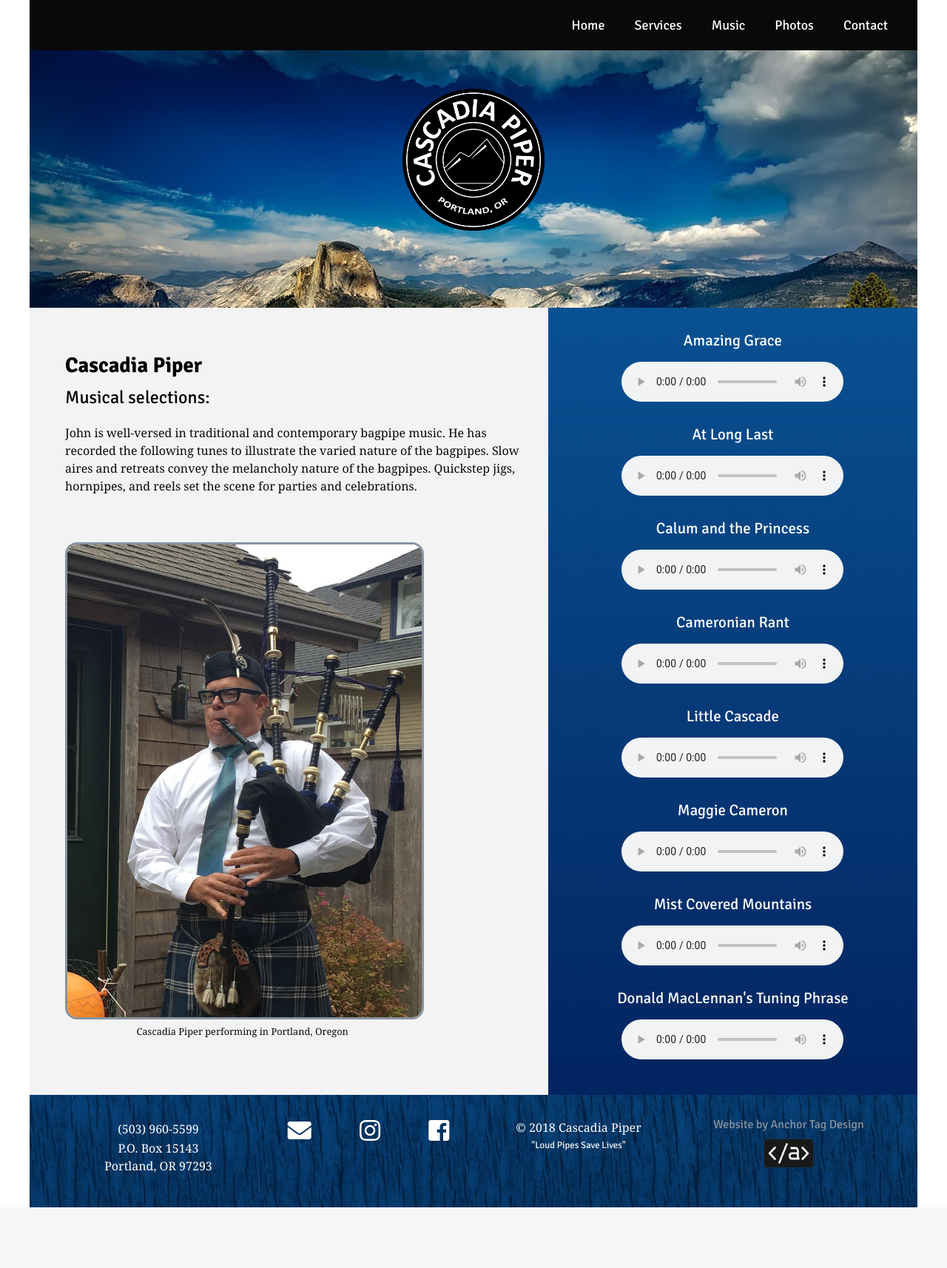
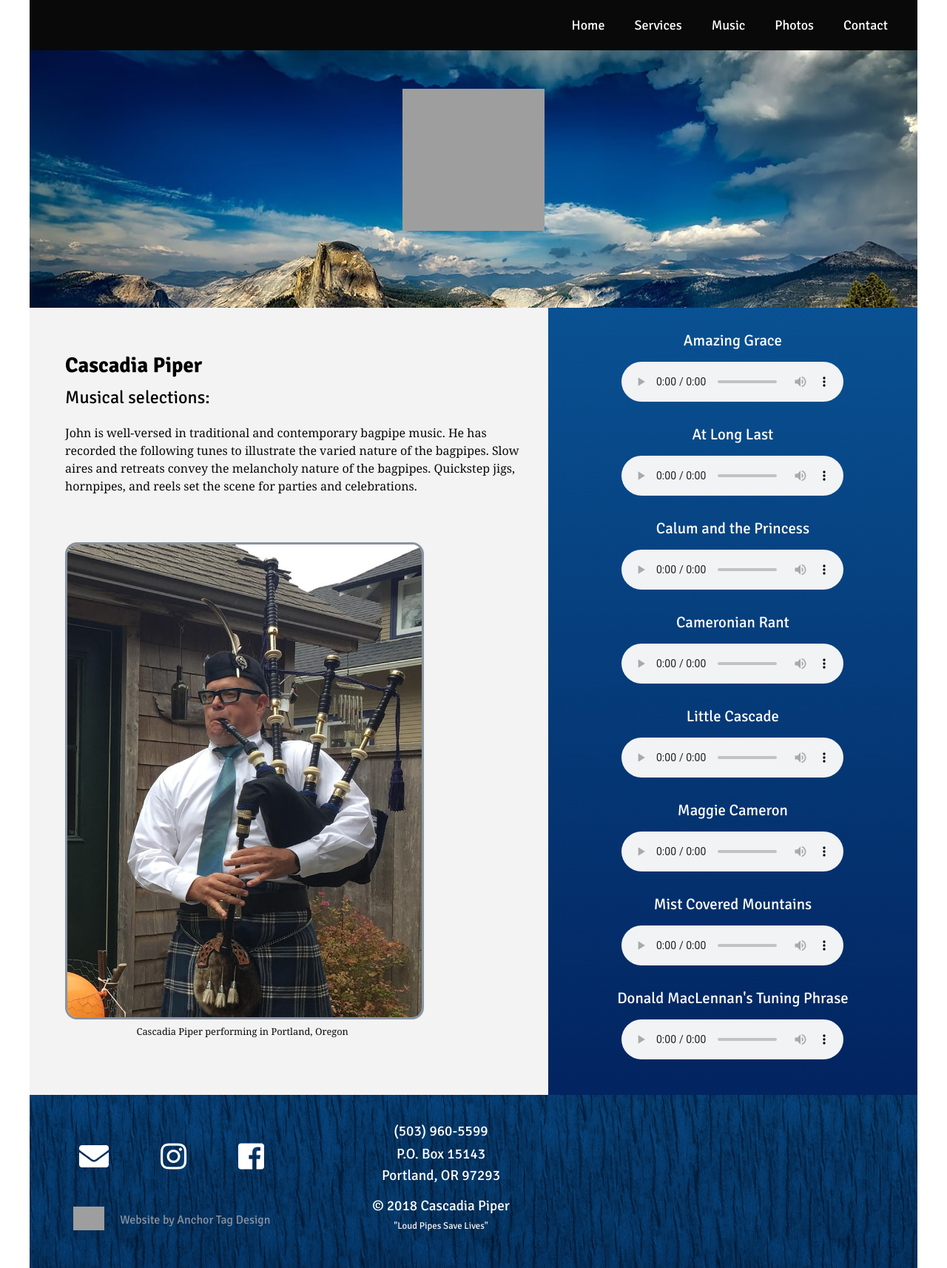
Before and after one commit to mariomax/Cascadia-Piper, a PHP site: page /includes/music.php in a window 1280 px wide. Shown: the whole page at 74% size. Before the commit the page ends 1632 px from the top, so only its background shows below. Run offline with PHP 8.4, Linux system fonts and the light colour scheme; some libraries are stand-ins or nearby versions; grey boxes are pictures that could not be loaded.

Commit message:
Added Google map for SEO and reformatted footer.

```diff
--- a/404.php
+++ b/404.php
@@ -7,7 +7,7 @@
     <meta name="author" content="Cascadia Piper | John Goff" />
     <meta name="description" content="Cascadia Piper bagpipe services include: parties, weddings, funerals, wakes, and other special events. Bagpipes provide a traditional, respectful, and honorable way to cherish past loved ones and welcome new special family and friends. (503) 960-5599" />
     <meta name="keywords" content="portland bagpiper, portland bagpipe player, bagpipes in portland oregon, bagpipes in vancouver washington, portland bagpipes, bagpipes" />
-    <meta name="thumbnail" content="https://cascadiapiper.com/images/cascadia_1x1.png" />
+    <meta name="thumbnail" content="https://cascadiapiper.com/images/cascadia-piper-logo.png" />
     <link rel="canonical" href="https://cascadiapiper.com/index.php" />
 
     <title>Cascadia Piper</title>
@@ -17,7 +17,7 @@
     <meta property="og:type" content="website" />
     <meta property="og:title" content="John Goff: The Cascadia Piper" />
     <meta property="og:description" content="Award winning bagpiper in Portland Oregon. John Goff, the Cascadia Piper plays babpipes for parties, weddings, funerals, wakes, and special occasions." />
-    <meta property="og:image" content="https://cascadiapiper.com/OG-markup.jpg" />
+    <meta property="og:image" content="https://cascadiapiper.com/images/OG-markup.jpg" />
     <meta property="fb:app_id" content="2131529450393664" />
 
     <!-- Twitter Card markup -->
@@ -25,7 +25,7 @@
     <meta name="twitter:site" content="" />
     <meta name="twitter:title" content="Cascadia Piper | Bagpiper in Portland Oregon" />
     <meta name="twitter:description" content="Award winning bagpiper in Portland Oregon. John Goff, the Cascadia Piper plays babpipes for parties, weddings, funerals, wakes, and special occasions." />
-    <meta name="twitter:image" content="https://cascadiapiper.com/OG-markup.jpg" />
+    <meta name="twitter:image" content="https://cascadiapiper.com/images/OG-markup.jpg" />
 
     <!-- Stylesheets in the css folder -->
     <link href="css/reset.css" rel="stylesheet" type="text/css">
--- a/css/style.css
+++ b/css/style.css
@@ -25,6 +25,7 @@
 body textarea {
   color: #090909;
   font-family: 'Noto Serif', serif;
+  font-size: 1rem;
 }
 body p,
 body blockquote,
@@ -344,6 +345,8 @@
 }
 body footer p {
   color: #FFF;
+  font-family: 'Signika', san-serif;
+  font-size: 1.2rem;
   line-height: 1.5;
 }
 body footer small {
@@ -355,18 +358,19 @@
 }
 body footer .address a.phone {
   color: #FFF !important;
-  font-family: 'Noto Serif', serif;
+  font-family: 'Signika', san-serif;
+  font-size: 1.2rem;
   line-height: 1.8;
 }
 body footer .social {
   display: flex;
   flex-direction: row;
   justify-content: space-between;
-  padding-bottom: .75rem;
+  padding: 1rem 0;
 }
 body footer .social a {
   color: #FFF;
-  font-size: 2rem;
+  font-size: 2.5rem;
 }
 body footer .social a:hover {
   color: #8893A0;
@@ -453,17 +457,22 @@
   }
   body .footer {
     display: grid;
-    grid-template-columns: repeat(2, 1fr);
-    grid-template-rows: repeat(3, auto);
-    grid-template-areas: "address social" "copy copy" "atd atd";
+    grid-template-columns: 1fr 13rem;
+    grid-template-rows: repeat(4, auto);
+    grid-template-areas: "address social" "map map" "copy copy" "atd atd";
   }
   body .footer .address {
     grid-area: address;
   }
+  body .footer .g-map {
+    grid-area: map;
+    padding: .5rem 0 1rem;
+  }
   body .footer .social {
     grid-area: social;
     align-items: center;
-    justify-content: space-around;
+    justify-content: space-between;
+    padding: 0;
   }
   body .footer .copy {
     grid-area: copy;
@@ -588,22 +597,39 @@
     margin-top: 2rem;
   }
   body .footer {
-    grid-template-columns: repeat(3, 1fr);
+    grid-template-columns: 7rem auto 1fr;
     grid-template-rows: repeat(2, auto);
-    grid-template-areas: "address social copy" "atd atd atd";
+    grid-template-areas: "social address map" "social copy atd";
+    align-items: center;
   }
   body .footer .address a.phone {
     text-decoration: none;
   }
   body .footer .social {
-    align-items: start;
+    flex-direction: column;
     justify-content: space-around;
+  }
+  body .footer .social a {
+    padding-top: 1.2rem;
+  }
+  body .footer .social a:first-of-type {
+    padding-top: 0;
   }
   body .footer .atd-credit {
     grid-area: atd;
+    display: flex;
+    align-items: center;
+    flex-direction: row;
+    justify-content: space-around;
+    margin: 0 3rem;
   }
   body .footer .atd-credit a:hover {
     color: #FFF;
+  }
+  body .footer .atd-credit a .link-logo {
+    display: inline-block;
+    height: 2rem;
+    width: auto;
   }
 }
 @media (min-width: 900px) {
@@ -629,7 +655,10 @@
     max-width: 33%;
   }
   body main .services h1 {
-    padding: 0 4rem;
+    padding: 0 4rem 1rem;
+  }
+  body main .services h2 {
+    padding: 0 4rem 1rem;
   }
   body main .services p {
     padding: 1rem 4rem 3rem;
@@ -645,21 +674,27 @@
   body main .gallery .photos {
     grid-template-columns: repeat(3, 1fr);
   }
+  body .footer {
+    grid-template-columns: 10rem auto 1fr;
+  }
+  body .footer .atd-credit {
+    margin: 0 5rem;
+  }
 }
 @media (min-width: 1200px) {
   body .footer {
-    grid-template-columns: repeat(4, 1fr);
-    grid-template-rows: auto;
-    grid-template-areas: "address social copy atd";
+    grid-template-columns: 20rem 1fr 1fr;
+    grid-template-rows: auto auto;
+    grid-template-areas: "social address map" "atd copy map";
+    justify-content: space-around;
+  }
+  body .footer .social {
+    flex-direction: row;
+  }
+  body .footer .social a {
+    padding-top: 0;
   }
   body .footer .atd-credit {
-    display: flex;
-    flex-direction: column;
-  }
-  body .footer .atd-credit .link-logo {
-    display: block;
-    margin: .7rem auto 0;
-    height: 2.5rem;
-    width: auto;
+    margin: 0 1rem;
   }
 }
--- a/css/style.less
+++ b/css/style.less
@@ -20,6 +20,7 @@
   textarea {
     color: @dark;
     font-family: 'Noto Serif', serif;
+    font-size: 1rem;
   }
   p,
   blockquote,
@@ -348,6 +349,8 @@
     text-align: center;
     p {
       color: @white;
+      font-family: 'Signika', san-serif;
+      font-size: 1.2rem;
       line-height: 1.5;
     }
     small {
@@ -358,7 +361,8 @@
       padding-bottom: .75rem;
       a.phone {
         color: @white  !important;
-        font-family: 'Noto Serif', serif;
+        font-family: 'Signika', san-serif;
+        font-size: 1.2rem;
         line-height: 1.8;
       }
     }
@@ -366,10 +370,10 @@
       display: flex;
       flex-direction: row;
       justify-content: space-between;
-      padding-bottom: .75rem;
+      padding: 1rem 0;
       a {
         color: @white;
-        font-size: 2rem;
+        font-size: 2.5rem;
         &:hover {
           color: @mid;
         }
@@ -467,16 +471,21 @@
     } // Footer
     .footer {
       display: grid;
-      grid-template-columns: repeat(2, 1fr);
-      grid-template-rows: repeat(3, auto);
-      grid-template-areas: "address social" "copy copy" "atd atd";
+      grid-template-columns: 1fr 13rem;
+      grid-template-rows: repeat(4, auto);
+      grid-template-areas: "address social" "map map" "copy copy" "atd atd";
       .address {
         grid-area: address;
+      }
+      .g-map {
+        grid-area: map;
+        padding: .5rem 0 1rem;
       }
       .social {
         grid-area: social;
         align-items: center;
-        justify-content: space-around;
+        justify-content: space-between;
+        padding: 0;
       }
       .copy {
         grid-area: copy;
@@ -613,22 +622,41 @@
       }
     } // Footer
     .footer {
-      grid-template-columns: repeat(3, 1fr);
+      grid-template-columns: 7rem auto 1fr;
       grid-template-rows: repeat(2, auto);
-      grid-template-areas: "address social copy" "atd atd atd";
+      grid-template-areas: "social address map" "social copy atd";
+      align-items: center;
       .address {
         a.phone {
           text-decoration: none;
         }
       }
       .social {
-        align-items: start;
+        flex-direction: column;
         justify-content: space-around;
+        a {
+          padding-top: 1.2rem;
+        }
+        a:first-of-type {
+          padding-top: 0;
+        }
       }
       .atd-credit {
         grid-area: atd;
+        display: flex;
+        align-items: center;
+        flex-direction: row;
+        justify-content: space-around;
+        margin: 0 3rem;
         a:hover {
           color: @white;
+        }
+        a {
+          .link-logo {
+            display: inline-block;
+            height: 2rem;
+            width: auto;
+          }
         }
       }
     }
@@ -665,7 +693,10 @@
       } // Services
       .services {
         h1 {
-          padding: 0 4rem;
+          padding: 0 4rem 1rem;
+        }
+        h2 {
+          padding: 0 4rem 1rem;
         }
         p {
           padding: 1rem 4rem 3rem;
@@ -684,6 +715,12 @@
           grid-template-columns: repeat(3, 1fr);
         }
       }
+    } // Footer
+    .footer {
+      grid-template-columns: 10rem auto 1fr;
+      .atd-credit {
+        margin: 0 5rem;
+      }
     }
   }
 }
@@ -691,18 +728,18 @@
 @media (min-width: 1200px) {
   body {
     .footer {
-      grid-template-columns: repeat(4, 1fr);
-      grid-template-rows: auto;
-      grid-template-areas: "address social copy atd";
+      grid-template-columns: 20rem 1fr 1fr;
+      grid-template-rows: auto auto;
+      grid-template-areas: "social address map" "atd copy map";
+      justify-content: space-around;
+      .social {
+        flex-direction: row;
+        a {
+          padding-top: 0;
+        }
+      }
       .atd-credit {
-        display: flex;
-        flex-direction: column;
-        .link-logo {
-          display: block;
-          margin: .7rem auto 0;
-          height: 2.5rem;
-          width: auto;
-        }
+        margin: 0 1rem;
       }
     }
   }
--- a/includes/footer.php
+++ b/includes/footer.php
@@ -4,6 +4,10 @@
 		<a href="tel:+1-503-960-5599" class="phone">(503) 960-5599</a>
 		<p>P.O. Box 15143<br>
 		Portland, OR 97293</p>
+	</div>
+
+	<div class="g-map">
+	<iframe width="320" height="125" frameborder="0" style="border:0" src="https://www.google.com/maps/embed/v1/place?q=place_id:ChIJ2aHPZbyglVQRcUIPQzfmwZU&key=AIzaSyApG6KbUAnfLSIXMScNLXz0GgVe7KQAQW8" allowfullscreen></iframe>
 	</div>
 
 	<div class="social">
@@ -42,8 +46,8 @@
 	</div>
 
 	<div class="atd-credit">
+		<a href="https://www.anchortagdesign.com/" target="_blank" rel="nofollow noopener" title="Anchor Tag Design"><img src="images/atd-icon.svg" alt="Anchor Tag Design's logo" title="Anchor Tag Design" class="link-logo"></a>
 		<a href="https://www.anchortagdesign.com/" target="_blank" rel="nofollow noopener" title="Anchor Tag Design" class="link-text">Website by Anchor Tag Design</a>
-		<a href="https://www.anchortagdesign.com/" target="_blank" rel="nofollow noopener" title="Anchor Tag Design"><img src="images/atd-icon.png" alt="Anchor Tag Design's logo" title="Anchor Tag Design" class="link-logo"></a>
 	</div>
 
 </footer>
--- a/includes/header.php
+++ b/includes/header.php
@@ -1,3 +1,3 @@
 <header class="hero">
-  <img class="logo" src="images/cascadia-piper-logo.png" alt="Cascadia Piper logo" title="Cascadia Piper">
+  <img class="logo" src="images/cascadia-piper-logo.svg" alt="Cascadia Piper logo" title="Cascadia Piper">
 </header>
--- a/includes/music.php
+++ b/includes/music.php
@@ -7,7 +7,7 @@
     <meta name="author" content="Cascadia Piper | John Goff" />
     <meta name="description" content="Cascadia Piper bagpipe services include: parties, weddings, funerals, wakes, and other special events. Bagpipes provide a traditional, respectful, and honorable way to cherish past loved ones and welcome new special family and friends. (503) 960-5599" />
     <meta name="keywords" content="portland bagpiper, portland bagpipe player, bagpipes in portland oregon, bagpipes in vancouver washington, portland bagpipes, bagpipes" />
-    <meta name="thumbnail" content="https://cascadiapiper.com/images/cascadia_1x1.png" />
+    <meta name="thumbnail" content="https://cascadiapiper.com/images/cascadia-piper-logo.png" />
     <link rel="canonical" href="https://cascadiapiper.com/index.php" />
 
     <title>Cascadia Piper</title>
@@ -17,7 +17,7 @@
     <meta property="og:type" content="website" />
     <meta property="og:title" content="John Goff: The Cascadia Piper" />
     <meta property="og:description" content="Award winning bagpiper in Portland Oregon. John Goff, the Cascadia Piper plays babpipes for parties, weddings, funerals, wakes, and special occasions." />
-    <meta property="og:image" content="https://cascadiapiper.com/OG-markup.jpg" />
+    <meta property="og:image" content="https://cascadiapiper.com/images/OG-markup.jpg" />
     <meta property="fb:app_id" content="2131529450393664" />
 
     <!-- Twitter Card markup -->
@@ -25,7 +25,7 @@
     <meta name="twitter:site" content="" />
     <meta name="twitter:title" content="Cascadia Piper | Bagpiper in Portland Oregon" />
     <meta name="twitter:description" content="Award winning bagpiper in Portland Oregon. John Goff, the Cascadia Piper plays babpipes for parties, weddings, funerals, wakes, and special occasions." />
-    <meta name="twitter:image" content="https://cascadiapiper.com/OG-markup.jpg" />
+    <meta name="twitter:image" content="https://cascadiapiper.com/images/OG-markup.jpg" />
 
     <!-- Stylesheets in the css folder -->
     <link href="../css/reset.css" rel="stylesheet" type="text/css">
--- a/includes/photos.php
+++ b/includes/photos.php
@@ -7,7 +7,7 @@
     <meta name="author" content="Cascadia Piper | John Goff" />
     <meta name="description" content="Cascadia Piper bagpipe services include: parties, weddings, funerals, wakes, and other special events. Bagpipes provide a traditional, respectful, and honorable way to cherish past loved ones and welcome new special family and friends. (503) 960-5599" />
     <meta name="keywords" content="portland bagpiper, portland bagpipe player, bagpipes in portland oregon, bagpipes in vancouver washington, portland bagpipes, bagpipes" />
-    <meta name="thumbnail" content="https://cascadiapiper.com/images/cascadia_1x1.png" />
+    <meta name="thumbnail" content="https://cascadiapiper.com/images/cascadia-piper-logo.png" />
     <link rel="canonical" href="https://cascadiapiper.com/index.php" />
 
     <title>Cascadia Piper</title>
@@ -17,7 +17,7 @@
     <meta property="og:type" content="website" />
     <meta property="og:title" content="John Goff: The Cascadia Piper" />
     <meta property="og:description" content="Award winning bagpiper in Portland Oregon. John Goff, the Cascadia Piper plays babpipes for parties, weddings, funerals, wakes, and special occasions." />
-    <meta property="og:image" content="https://cascadiapiper.com/OG-markup.jpg" />
+    <meta property="og:image" content="https://cascadiapiper.com/images/OG-markup.jpg" />
     <meta property="fb:app_id" content="2131529450393664" />
 
     <!-- Twitter Card markup -->
@@ -25,7 +25,7 @@
     <meta name="twitter:site" content="" />
     <meta name="twitter:title" content="Cascadia Piper | Bagpiper in Portland Oregon" />
     <meta name="twitter:description" content="Award winning bagpiper in Portland Oregon. John Goff, the Cascadia Piper plays babpipes for parties, weddings, funerals, wakes, and special occasions." />
-    <meta name="twitter:image" content="https://cascadiapiper.com/OG-markup.jpg" />
+    <meta name="twitter:image" content="https://cascadiapiper.com/images/OG-markup.jpg" />
 
     <!-- Stylesheets in the css folder -->
     <link href="../css/reset.css" rel="stylesheet" type="text/css">
--- a/includes/services.php
+++ b/includes/services.php
@@ -7,7 +7,7 @@
     <meta name="author" content="Cascadia Piper | John Goff" />
     <meta name="description" content="Cascadia Piper bagpipe services include: parties, weddings, funerals, wakes, and other special events. Bagpipes provide a traditional, respectful, and honorable way to cherish past loved ones and welcome new special family and friends. (503) 960-5599" />
     <meta name="keywords" content="portland bagpiper, portland bagpipe player, bagpipes in portland oregon, bagpipes in vancouver washington, portland bagpipes, bagpipes" />
-    <meta name="thumbnail" content="https://cascadiapiper.com/images/cascadia_1x1.png" />
+    <meta name="thumbnail" content="https://cascadiapiper.com/images/cascadia-piper-logo.png" />
     <link rel="canonical" href="https://cascadiapiper.com/index.php" />
 
     <title>Cascadia Piper</title>
@@ -17,7 +17,7 @@
     <meta property="og:type" content="website" />
     <meta property="og:title" content="John Goff: The Cascadia Piper" />
     <meta property="og:description" content="Award winning bagpiper in Portland Oregon. John Goff, the Cascadia Piper plays babpipes for parties, weddings, funerals, wakes, and special occasions." />
-    <meta property="og:image" content="https://cascadiapiper.com/OG-markup.jpg" />
+    <meta property="og:image" content="https://cascadiapiper.com/images/OG-markup.jpg" />
     <meta property="fb:app_id" content="2131529450393664" />
 
     <!-- Twitter Card markup -->
@@ -25,7 +25,7 @@
     <meta name="twitter:site" content="" />
     <meta name="twitter:title" content="Cascadia Piper | Bagpiper in Portland Oregon" />
     <meta name="twitter:description" content="Award winning bagpiper in Portland Oregon. John Goff, the Cascadia Piper plays babpipes for parties, weddings, funerals, wakes, and special occasions." />
-    <meta name="twitter:image" content="https://cascadiapiper.com/OG-markup.jpg" />
+    <meta name="twitter:image" content="https://cascadiapiper.com/images/OG-markup.jpg" />
 
     <!-- Stylesheets in the css folder -->
     <link href="../css/reset.css" rel="stylesheet" type="text/css">
--- a/index.php
+++ b/index.php
@@ -8,7 +8,7 @@
     <meta name="author" content="Cascadia Piper | John Goff" />
     <meta name="description" content="Cascadia Piper: bagpiper for hire in Oregon and Washington. (503) 960-5599 Bagpipe music for parties, weddings, funerals, wakes, and other special events. Bagpipes provide a traditional, respectful, and honorable way to cherish past loved ones and welcome new family and friends. 2116 SE Ash street Portland, OR 97216." />
     <meta name="keywords" content="portland bagpiper, portland bagpipe player, bagpipes in portland oregon, bagpipes in vancouver washington, portland bagpipes, Oregon bagpiper" />
-    <meta name="thumbnail" content="https://cascadiapiper.com/images/cascadia_1x1.png" />
+    <meta name="thumbnail" content="https://cascadiapiper.com/images/cascadia-piper-logo.png" />
     <link rel="canonical" href="https://cascadiapiper.com/index.php" />
 
     <title>Cascadia Piper</title>
@@ -18,7 +18,7 @@
     <meta property="og:type" content="website" />
     <meta property="og:title" content="John Goff: The Cascadia Piper" />
     <meta property="og:description" content="Award winning bagpiper in Portland Oregon. John Goff, the Cascadia Piper plays babpipes for parties, weddings, funerals, wakes, and special occasions." />
-    <meta property="og:image" content="https://cascadiapiper.com/OG-markup.jpg" />
+    <meta property="og:image" content="https://cascadiapiper.com/images/OG-markup.jpg" />
     <meta property="fb:app_id" content="2131529450393664" />
 
     <!-- Twitter Card markup -->
@@ -26,7 +26,7 @@
     <meta name="twitter:site" content="" />
     <meta name="twitter:title" content="Cascadia Piper | Bagpiper in Portland Oregon" />
     <meta name="twitter:description" content="Award winning bagpiper in Portland Oregon. John Goff, the Cascadia Piper plays babpipes for parties, weddings, funerals, wakes, and special occasions." />
-    <meta name="twitter:image" content="https://cascadiapiper.com/OG-markup.jpg" />
+    <meta name="twitter:image" content="https://cascadiapiper.com/images/OG-markup.jpg" />
 
     <!-- Stylesheets in the css folder -->
     <link href="css/reset.css" rel="stylesheet" type="text/css">
```
Also changed, not shown: .htaccess, cascadia-piper-logo.png (added), images/OG-markup.jpg (renamed from OG-markup.jpg), images/atd-icon.svg (added), images/cascadia-piper-logo.svg (added), includes/images/atd-icon.svg (added), includes/images/cascadia-piper-logo.svg (added).
